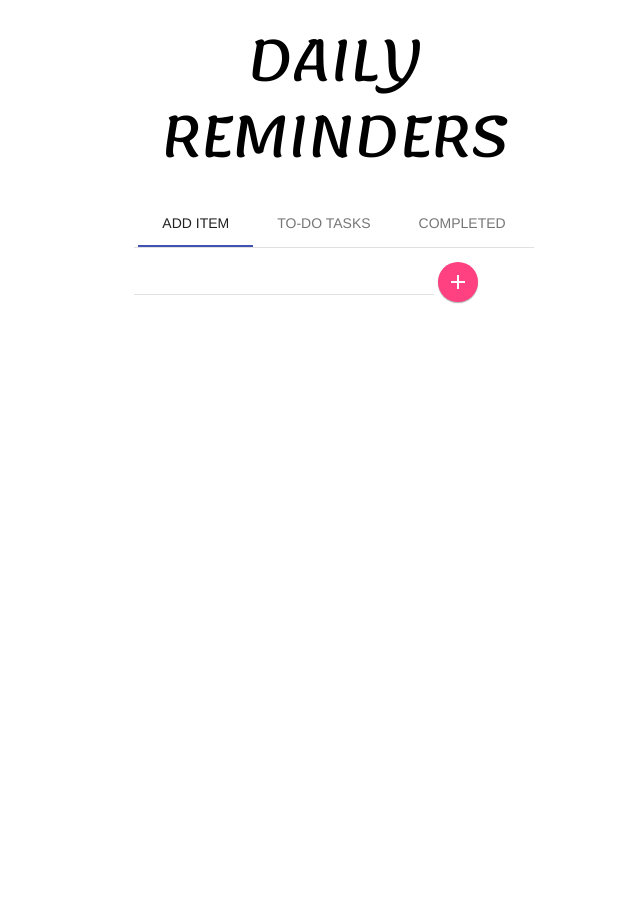
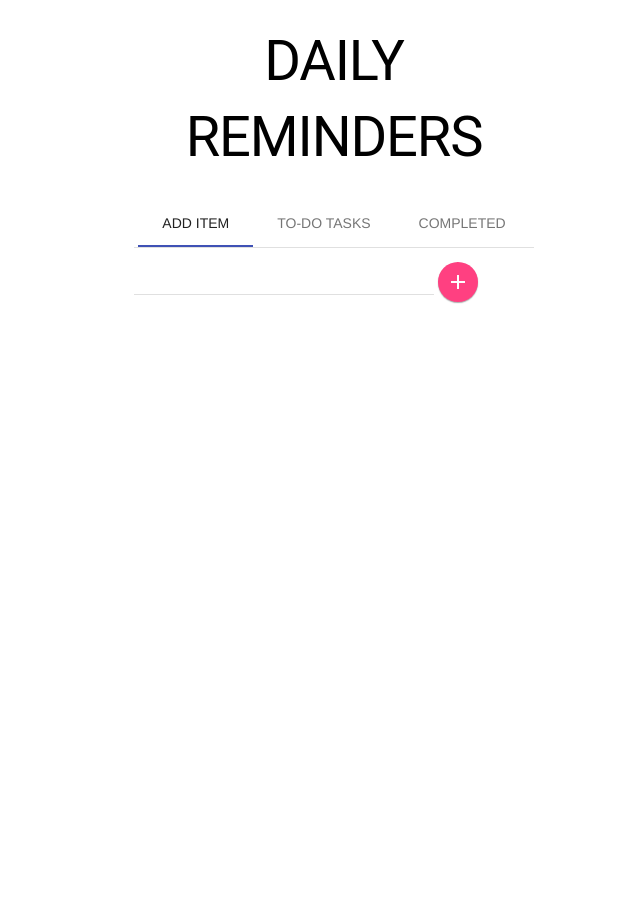
Before and after one commit to farwamubasher/PowertheEarthHackathon, a Jekyll site: the page reminder.html, which Jekyll copies as it is, in a window 1280 px wide. Shown: the whole page, without its empty margins (306-946 px from the left). Built offline with Jekyll 4.4.1, drawn with Linux system fonts in a browser that asks for light colours.

Commit message:
Update style.css

```diff
--- a/css/style.css
+++ b/css/style.css
@@ -1,4 +1,4 @@
-@import url('https://fonts.googleapis.com/css?family=Lemonada');
+
 
 body, html {
     margin: 0;
@@ -14,7 +14,7 @@ div{
 h1{
 	text-align: center;
 	color: black;
-	font-family: 'Lemonada', cursive !important;
+	font-family: Arial;
 	text-transform: uppercase;
 }
 
@@ -25,5 +25,5 @@ ul{
 
 #completed-tasks span{
 	text-decoration: line-through;
-	font-size: 1.2em !important;
+	font-size: 1.2em ;
 }
```
